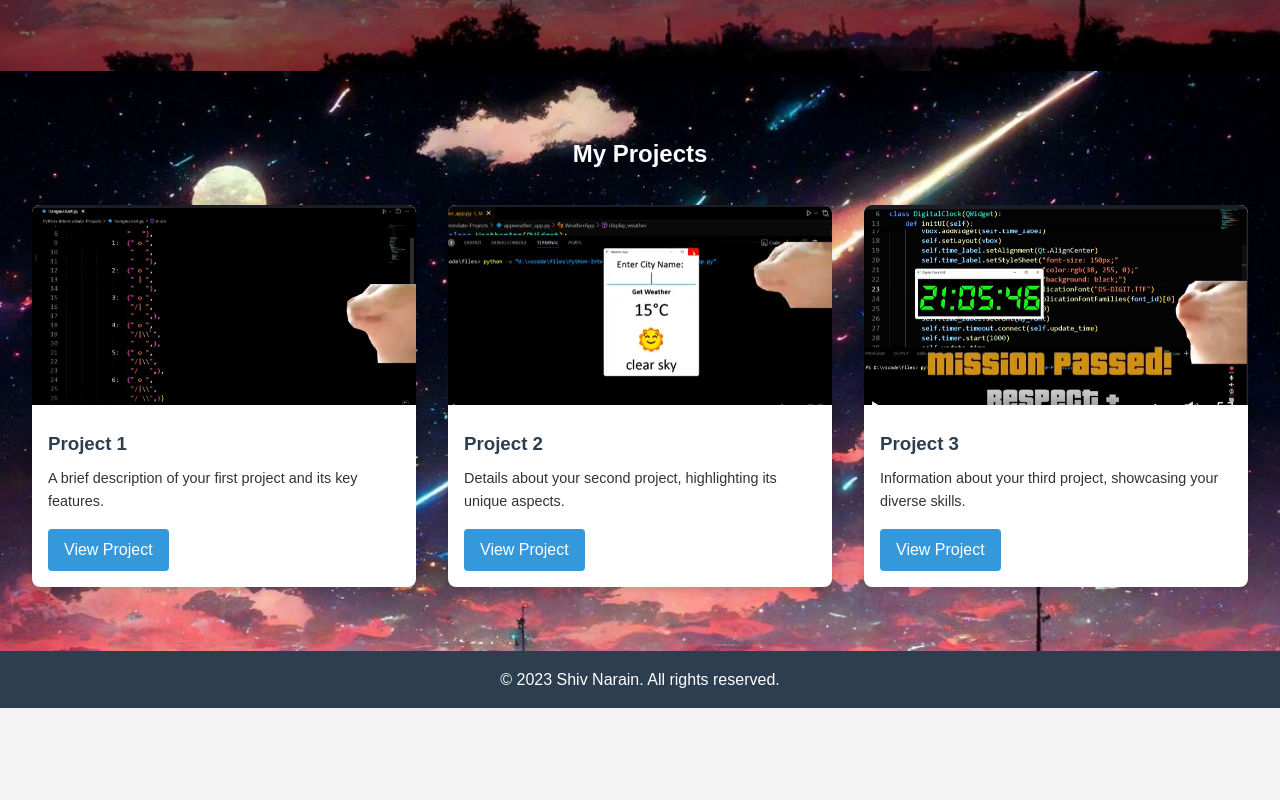
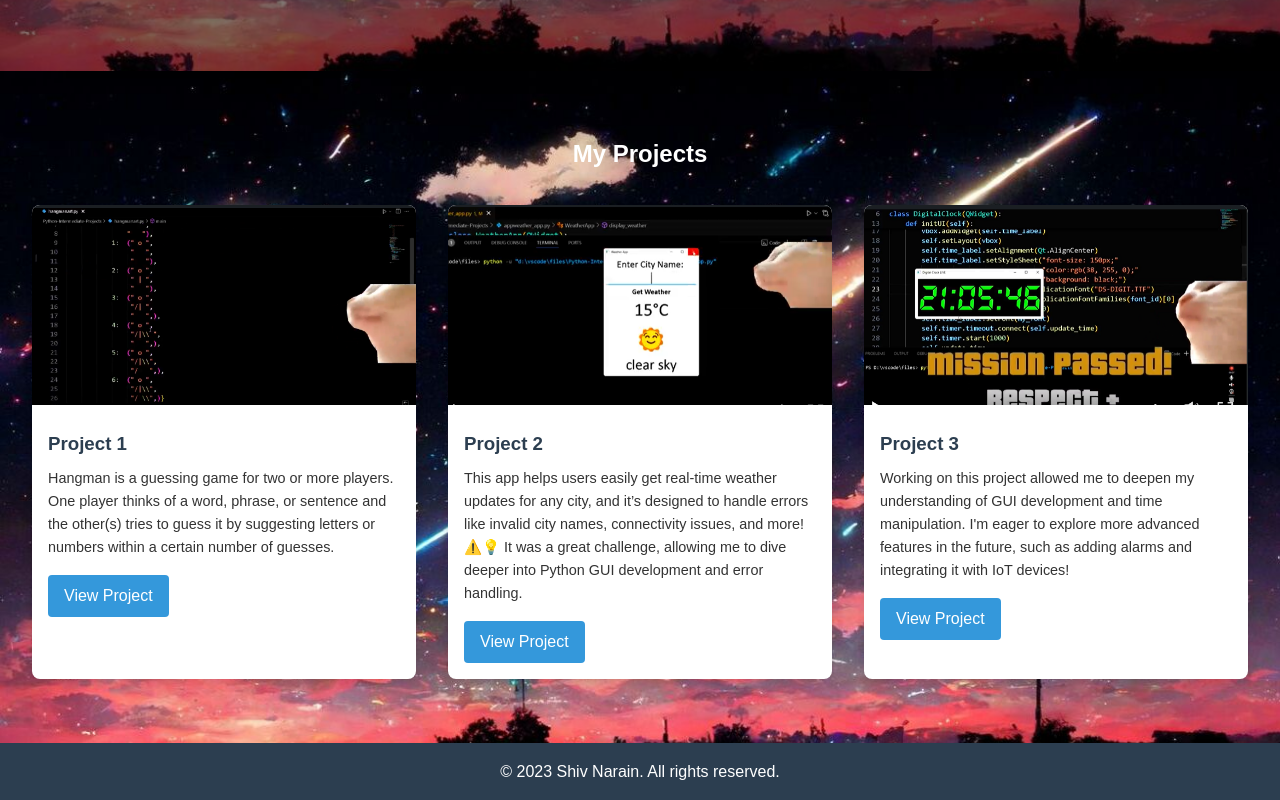
Before and after one commit to So-coder-ai/webdev-Projects, a plain HTML site: page index.html in a window 1280 px wide. Shown: the part 729-1529 px from the top of the page. Before the commit the page ends 1437 px from the top, so only its background shows below. Drawn offline with Linux system fonts and the light colour scheme.

Commit message:
added the some information for projects

```diff
--- a/index.html
+++ b/index.html
@@ -31,7 +31,7 @@
                 <img src="/images/hangman.png" alt="Project 1">
                 <div class="project-card-content">
                     <h3>Project 1</h3>
-                    <p>A brief description of your first project and its key features.</p>
+                    <p>Hangman is a guessing game for two or more players. One player thinks of a word, phrase, or sentence and the other(s) tries to guess it by suggesting letters or numbers within a certain number of guesses. </p>
                     <a href="https://www.linkedin.com/posts/shiv-narain_lets-play-hangman-just-dropped-activity-7242872351636291584-tUra?utm_source=share&utm_medium=member_desktop">View Project</a>
                 </div>
             </div>
@@ -39,7 +39,7 @@
                 <img src="/images/weather.png" alt="Project 2">
                 <div class="project-card-content">
                     <h3>Project 2</h3>
-                    <p>Details about your second project, highlighting its unique aspects.</p>
+                    <p>This app helps users easily get real-time weather updates for any city, and it’s designed to handle errors like invalid city names, connectivity issues, and more! ⚠️💡 It was a great challenge, allowing me to dive deeper into Python GUI development and error handling. </p>
                     <a href="https://www.linkedin.com/posts/shiv-narain_python-pyqt5-weatherapp-activity-7247092638745550848-RjQI?utm_source=share&utm_medium=member_desktop">View Project</a>
                 </div>
             </div>
@@ -47,7 +47,7 @@
                 <img src="/images/digital.png" alt="Project 3">
                 <div class="project-card-content">
                     <h3>Project 3</h3>
-                    <p>Information about your third project, showcasing your diverse skills.</p>
+                    <p>Working on this project allowed me to deepen my understanding of GUI development and time manipulation. I'm eager to explore more advanced features in the future, such as adding alarms and integrating it with IoT devices! </p>
                     <a href="https://www.linkedin.com/posts/shiv-narain_digitalclock-pyqt5-programming-activity-7245822958332436482-60vK?utm_source=share&utm_medium=member_desktop">View Project</a>
                 </div>
             </div>
```
